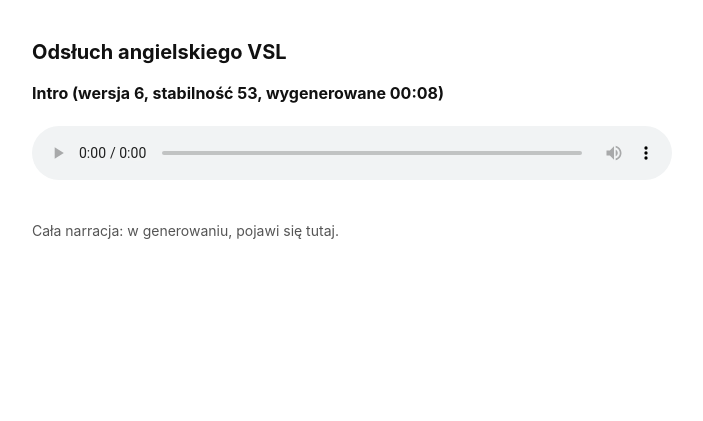
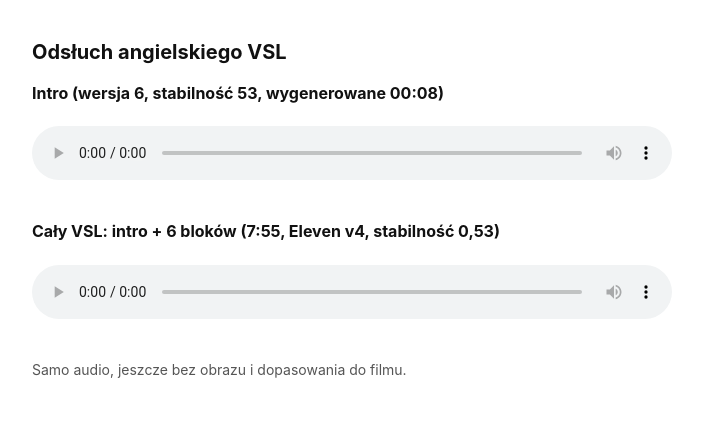
Before and after one commit to raczejtak/htmls, a plain HTML site: page setor-vsl-en-odsluch/index.html in a window 1280 px wide. Shown: the whole page, without its empty margins (288-991 px from the left). Drawn offline with Linux system fonts and the light colour scheme.

Commit message:
Odsluch calej narracji VSL EN

```diff
--- a/setor-vsl-en-odsluch/index.html
+++ b/setor-vsl-en-odsluch/index.html
@@ -3,5 +3,7 @@
 <body><main><h1>Odsłuch angielskiego VSL</h1>
 <h2 style="font-size:16px">Intro (wersja 6, stabilność 53, wygenerowane 00:08)</h2>
 <audio controls preload="metadata" src="intro.mp3"></audio>
-<p id="cala">Cała narracja: w generowaniu, pojawi się tutaj.</p>
+<h2 style="font-size:16px">Cały VSL: intro + 6 bloków (7:55, Eleven v4, stabilność 0,53)</h2>
+<audio controls preload="metadata" src="narracja.mp3"></audio>
+<p>Samo audio, jeszcze bez obrazu i dopasowania do filmu.</p>
 </main></body></html>
```
Also changed, not shown: 1 other file.
